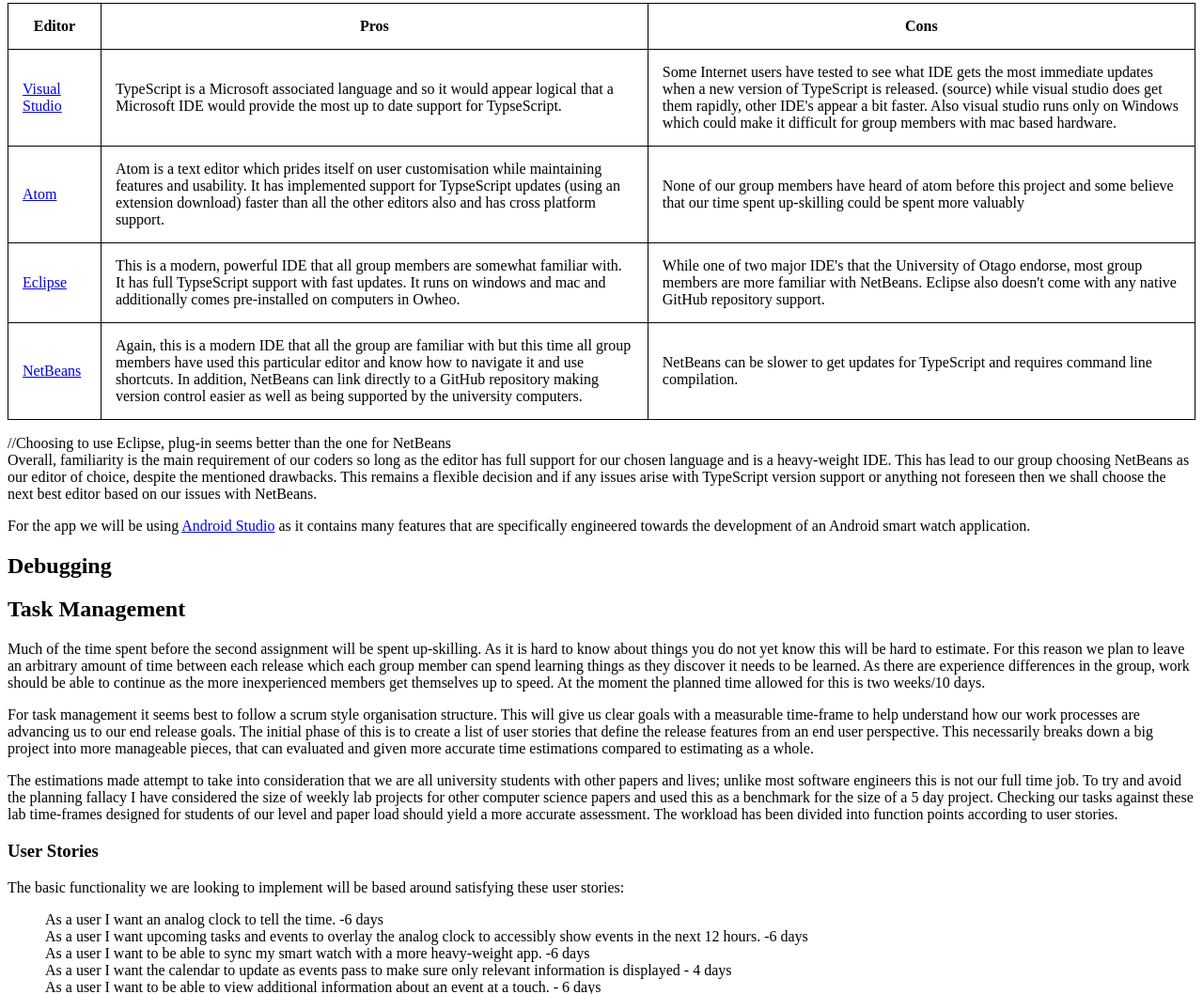
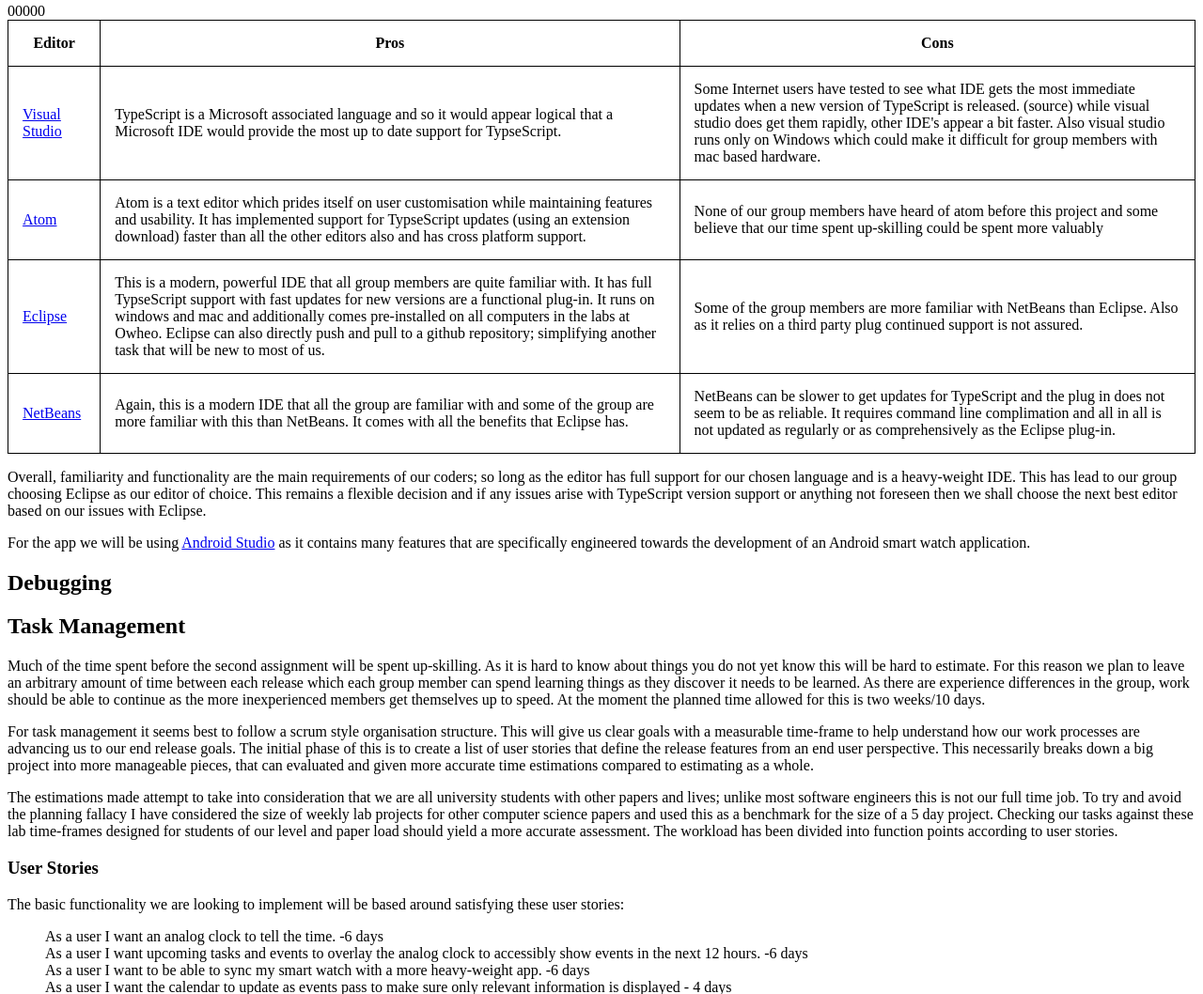
Before and after one commit to Richroids/COSC345, a plain HTML site: page index.html in a window 1280 px wide. Shown: the part 974-2032 px from the top of the page at 94% size. Drawn offline with Linux system fonts and the light colour scheme.

Commit message:
Fixed final editor choice

```diff
--- a/index.html
+++ b/index.html
@@ -70,30 +70,24 @@
                 </tr>
                 <tr>
                     <td><a href="https://eclipse.org/">Eclipse</a></td>
-                    <td>This is a modern, powerful IDE that all group members are somewhat familiar with. It has full
-                    TypseScript support with fast updates. It runs on windows and mac and additionally comes pre-installed
-                    on computers in Owheo.</td>
-                    <td>While one of two major IDE's that the University of Otago endorse, most group members are more
-                    familiar with NetBeans. Eclipse also doesn't come with any native GitHub repository support.</td>
+                    <td>This is a modern, powerful IDE that all group members are quite familiar with. It has full
+                    TypseScript support with fast updates for new versions are a functional plug-in. It runs on windows and mac and additionally comes pre-installed on all computers in the labs at Owheo. Eclipse can also directly push and pull to a github repository; simplifying another task that will be new to most of us.</td>
+                    <td>Some of the group members are more familiar with NetBeans than Eclipse. Also as it relies on a third party plug continued support is not assured.</td>00000
                 </tr>
                 <tr>
                     <td><a href="https://netbeans.org/">NetBeans</a></td>
-                    <td>Again, this is a modern IDE that all the group are familiar with but this time all
-                    group members have used this particular editor and know how to navigate it and use shortcuts.
-                    In addition, NetBeans can link directly to a GitHub repository making version control easier as well
-                    as being supported by the university computers.</td>
-                    <td>NetBeans can be slower to get updates for TypeScript and requires command line compilation.</td>
+                    <td>Again, this is a modern IDE that all the group are familiar with and some of the group are more familiar with this than NetBeans. It comes with all the benefits that Eclipse has.</td>
+                    <td>NetBeans can be slower to get updates for TypeScript and the plug in does not seem to be as reliable. It requires command line complimation and all in all is not updated as regularly or as comprehensively as the Eclipse plug-in.</td>
 
                 </tr>
            </table>
 
         <p>
-            //Choosing to use Eclipse, plug-in seems better than the one for NetBeans<br>
-        Overall, familiarity is the main requirement of our coders so long as the editor has full support for
-         our chosen language and is a heavy-weight IDE. This has lead to our group choosing NetBeans as our editor of
-         choice, despite the mentioned drawbacks. This remains a flexible decision and if any issues arise with
+        Overall, familiarity and functionality are the main requirements of our coders; so long as the editor has full support for
+         our chosen language and is a heavy-weight IDE. This has lead to our group choosing Eclipse as our editor of
+         choice. This remains a flexible decision and if any issues arise with
          TypeScript version support or anything not foreseen then we shall choose the next best editor based on our
-         issues with NetBeans.
+         issues with Eclipse.
         </p>
         <p>
         For the app we will be using <a href="http://developer.android.com/tools/studio/index.html">Android Studio</a>
@@ -155,7 +149,6 @@
         Excluding the extra functionality, this gives a total of 45 days, or 9 working weeks.
         This is bumped up to 55 days/11 working weeks when taking into account the time required to learn the tools
         needed for the project. The finished product assessment is in 65 working days excluding holidays and exam period
-        (85 working days minus 20 days over the break) The extra 10 days at this stage will be used for report writing and
         any extra time the test team needs before release.
         </p>
         <p>
```
